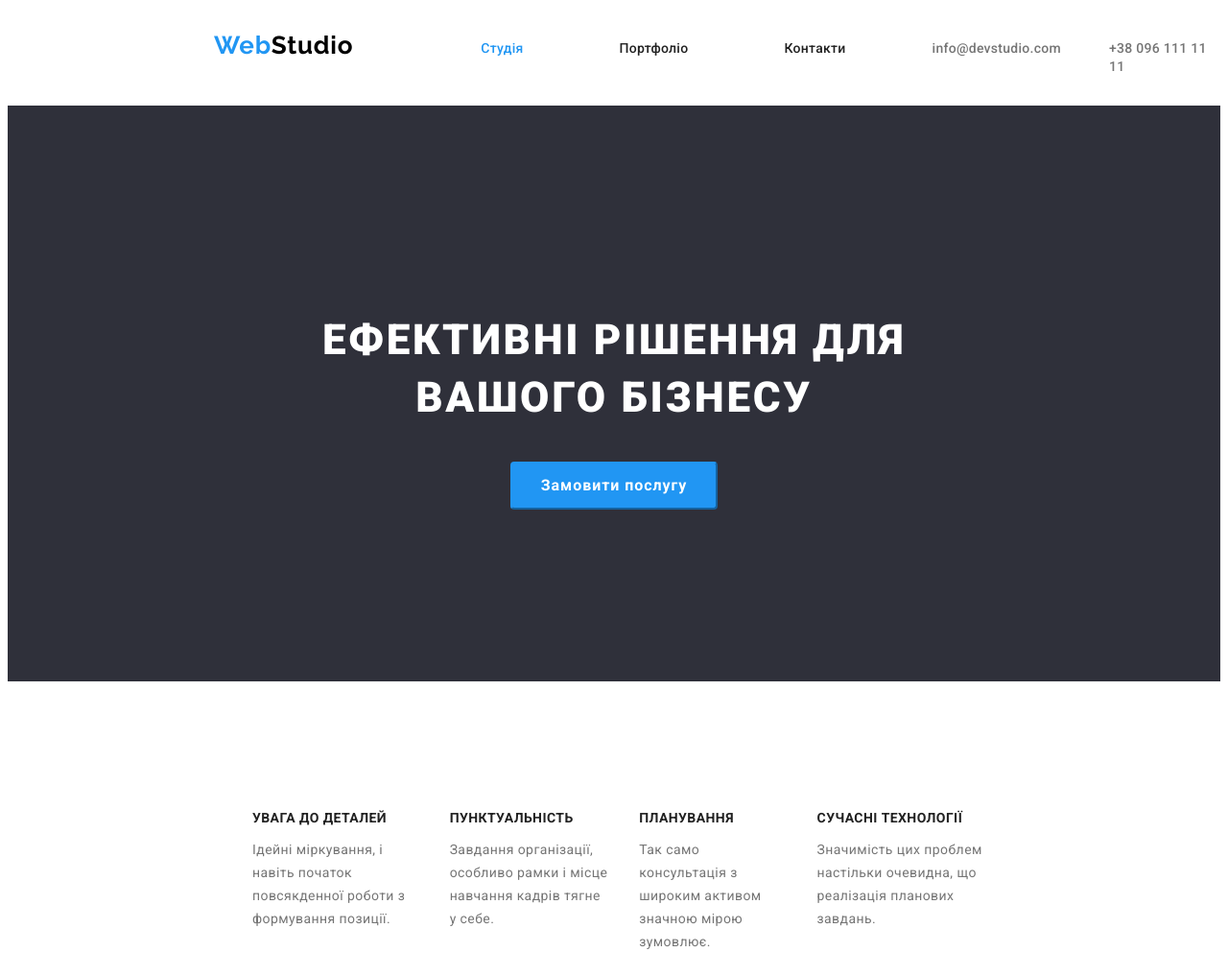
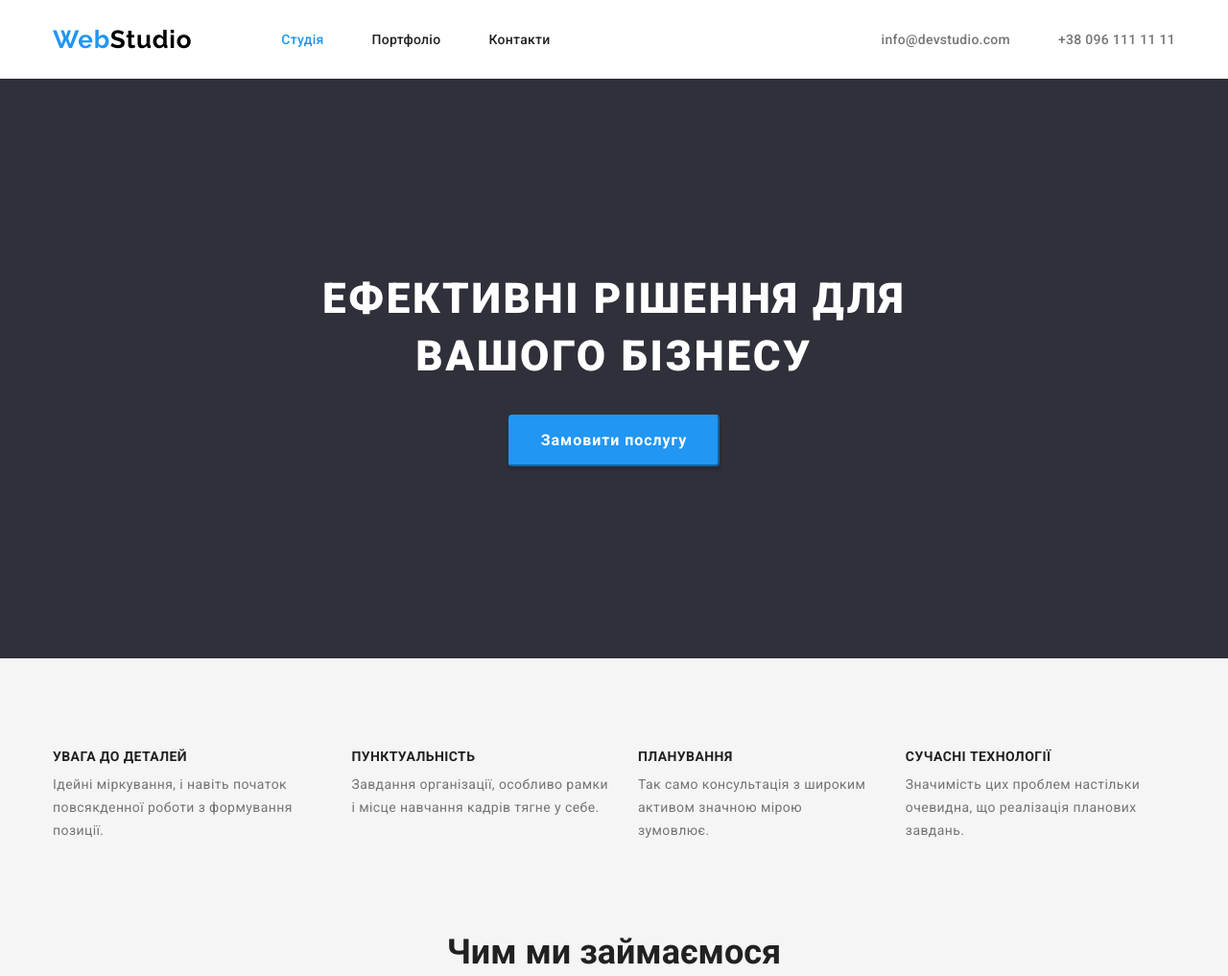
Before and after one commit to swcAlexander/goit-markup-hw-02, a plain HTML site: page index.html in a window 1280 px wide. Shown: the top 1017 px of the page at 96% size. Drawn offline with nearby package versions, Linux system fonts and the light colour scheme.

Commit message:
Задає стилі для флекс-боксу на першій сторінці

```diff
--- a/css/style.css
+++ b/css/style.css
@@ -2,23 +2,27 @@
   --primary-text-color: #757575;
   --secondery-text-color: #ffffff;
   --title-text-color: #212121;
+  --primary-white-color: #f5f5f5;
+  --secondery-white-color: #f5f4fa;
   --accent-color: #2196f3;
-  --primary-while-color: #fff;
-  --secondery-while-color: #2f303a;
-  --third-while-color: #f5f4fa;
+  --accent-background-color: #2f303a;
   --border-color: #eeeeee;
 }
 
 body {
-  background-color: var(--primary-while-color);
+  background-color: var(--primary-white-color);
   color: var(--primary-text-color);
 
   font-family: Roboto, sans-serif;
   letter-spacing: 0, 03em;
 }
 
+h1, h2, h3, ul, p {
+  margin: 0;
+  padding: 0;
+}
+
 .header {
-  width: auto;
   background-color: var(--secondery-text-color);
 }
 
@@ -34,18 +38,33 @@ body {
   height: 1px;
   margin: -1px;
 }
+.container {
+  display: flex;
+  width: 1200px;
+  margin-left: auto;
+  margin-right: auto;
+  padding-left: 15px;
+  padding-right: 15px;
+}
+
+.container-margin {
+  margin-top: 94px;
+}
 
 .logo {
+  margin-top: auto;
+  margin-bottom: auto;
+
   font-family: Raleway, sans-serif;
   font-weight: 700;
   font-size: 26px;
   line-height: 1.1923;
   letter-spacing: 0.03em;
   text-decoration: none;
-  margin: 24px 43px 24px 215px;
 }
 
 .logo-second {
+  margin: auto;
   color: #000000;
 }
 
@@ -57,29 +76,41 @@ body {
 }
 
 .header-nav-menu {
-  margin: 32px auto;
+  margin-left: 93px;
+  padding-top: 32px;
+  padding-bottom: 32px;
 }
 
 .header-nav-menu a {
+  padding-top: 32px;
+  padding-bottom: 32px;
+
   color: var(--title-text-color);
   font-weight: 500;
   font-size: 14px;
   line-height: 1.14;
   letter-spacing: 0.02em;
+}
+
+.header-nav-contacts > li + li,
+.header-nav-menu > li + li {
   margin-left: 50px;
-  margin-right: 50px;
 }
 
 .header-nav-contacts {
-  margin: 32px auto;
+  margin-left: auto;
+  padding-top: 32px;
+  padding-bottom: 32px;
+
 }
 .header-nav-contacts a {
-  color: var(--primary-text-color);
+
+
   font-weight: 500;
   font-size: 14px;
   line-height: 1.14;
   letter-spacing: 0.02em;
-  margin-right: 50px;
+  color: var(--primary-text-color);
 }
 
 .logo-first,
@@ -92,85 +123,81 @@ body {
 }
 
 .hiro-section {
-  background-color: var(--secondery-while-color);
-  width: 100%;
-  height: 600px;
-
   display: flex;
   flex-direction: column;
   justify-content: center;
+  width: 100%;
+  padding-top: 200px;
+  padding-bottom: 200px;
+
+  background-color: var(--accent-background-color);
 }
 
 .hiro-title {
+  margin-bottom: 30px;
+
+  color: var(--secondery-text-color);
+
   font-weight: 900;
   font-size: 44px;
   line-height: 1.36;
   text-align: center;
   letter-spacing: 0.06em;
+
   text-transform: uppercase;
-  color: var(--secondery-text-color);
 }
 
 .hiro-button {
-  width: 216px;
-  height: 50px;
   margin: 0 auto;
+  padding: 10px 32px;
+
+  background-color: var(--accent-color);
+  color: var(--secondery-text-color);
+
+  border-radius: 4px;
+  box-shadow: 0px 4px 4px rgba(0, 0, 0, 0.15);
+  border-color: var(--accent-color);
 
   font-family: Roboto, sans-serif;
   font-weight: 700;
   font-size: 16px;
   line-height: 1.88;
   letter-spacing: 0.06em;
-
-  background-color: var(--accent-color);
-  color: var(--secondery-text-color);
-
-  border-radius: 4px;
-  border-color: var(--accent-color);
 }
 
-.skills-section,
 .team-section,
 .work-section,
 .portfolio-section {
   display: flex;
   flex-direction: column;
   justify-content: center;
-  padding-top: 94px;
-}
-
-.team-section,
-.work-section {
-  padding-bottom: 94px;
-}
-.skills-section {
-  padding-left: 215px;
-  padding-right: 215px;
 }
 
 .section-title {
+  margin-bottom: 50px;
+
   color: var(--title-text-color);
   font-size: 36px;
   line-height: 1.16;
   text-align: center;
-  padding-bottom: 50px;
 }
 
-.skills-section-list {
+
+.skills-section-list,
+.work-section-list,
+.team-list {
   display: flex;
 }
 
-.skills-section-list li {
-  margin-right: 30px;
-  margin-top: 10px;
-}
+.skills-title {
+  margin-bottom: 10px;
 
-.skills-title {
+  color: var(--title-text-color);
   font-size: 14px;
   line-height: 1.1428;
   letter-spacing: 0.03em;
+
   text-transform: uppercase;
-  color: var(--title-text-color);
 }
 
 .skills-section-list p {
@@ -179,50 +206,45 @@ body {
   letter-spacing: 0.03em;
 }
 
-.work-section-list {
-  text-align: center;
-  display: flex;
-  margin: 0 auto;
-}
-
-.work-section-list a {
-  margin-right: 30px;
+.skills-section-list li + li,
+.work-section-list li + li,
+.team-list li + li {
+  margin-left: 30px;
 }
 
 .team-section {
-  background-color: var(--third-while-color);
-  padding-top: 94px;
-  padding-bottom: 94px;
-}
-
-.team-list {
-  display: flex;
-  justify-content: center;
+  background-color: var(--third-white-color);
 }
 
 .team-list li {
-  margin-right: 30px;
   background-color: var(--secondery-text-color);
 }
 .team-title {
+  margin-top: 30px;
+  margin-bottom: 10px;
+
+  text-align: center;
+
+  color: var(--title-text-color);
   font-weight: 500;
   font-size: 16px;
   line-height: 1.18;
-  text-align: center;
   letter-spacing: 0.03em;
-  color: var(--title-text-color);
+
 }
 .team-text {
+  margin-bottom: 30px;
+  text-align: center;
+
   font-size: 16px;
   line-height: 1.18;
-  text-align: center;
   letter-spacing: 0.03em;
 }
 
 .button-list {
   display: flex;
   justify-content: center;
-  background-color: var(--primary-while-color);
+  background-color: var(--primary-white-color);
 }
 
 .button-list button:hover,
@@ -234,11 +256,11 @@ body {
   height: 38px;
   margin-right: 8px;
   padding: 6px 22px;
-  background: var(--third-while-color);
+  background: var(--third-white-color);
   box-shadow: 0px 3px 1px rgba(0, 0, 0, 0.1), 0px 1px 2px rgba(0, 0, 0, 0.08),
     0px 2px 2px rgba(0, 0, 0, 0.12);
   border-radius: 4px;
-  border-color: var(--third-while-color);
+  border-color: var(--third-white-color);
 
   font-family: Roboto, sans-serif;
   font-weight: 500;
@@ -287,7 +309,7 @@ body {
 }
 
 .footer {
-  background-color: var(--secondery-while-color);
+  background-color: var(--accent-background-color);
   padding-top: 60px;
   padding-bottom: 60px;
   width: 100%;
--- a/index.html
+++ b/index.html
@@ -5,18 +5,16 @@
     <meta http-equiv="X-UA-Compatible" content="IE=edge" />
     <meta name="viewport" content="width=device-width, initial-scale=1.0" />
     <title>Document</title>
+    <link href="https://fonts.googleapis.com/css2?family=Raleway:wght@700&family=Roboto:wght@400;500;700;900&display=swap" rel="stylesheet" />
+    <link rel="stylesheet" href="https://cdnjs.cloudflare.com/ajax/libs/modern-normalize/1.1.0/modern-normalize.min.css">
     <link rel="stylesheet" href="./css/style.css" />
-    <link
-      href="https://fonts.googleapis.com/css2?family=Raleway:wght@700&family=Roboto:wght@400;500;700;900&display=swap"
-      rel="stylesheet" />
+
   </head>
   <body>
     <header class="header">
+      <div class="container">
         <nav class="header-nav">
-        <a href="./index.html" class="logo"
-          ><span class="logo-first">Web</span
-          ><span class="logo-second">Studio</span></a
-        >
+          <a href="./index.html" class="logo"><span class="logo-first">Web</span><span class="logo-second">Studio</span></a>
           <ul class="header-nav-menu list">
             <li><a href="./index.html" class="list current">Студія</a></li>
             <li><a href="./pages/portfolio.html" class="list">Портфоліо</a></li>
@@ -31,6 +29,7 @@
           </li>
           <li><a href="tel:+380961111111" class="list">+38 096 111 11 11</a></li>
         </ul>
+      </div>
     </header>
 
     <main>
@@ -41,6 +40,7 @@
         </h1>
         <button type="button" class="hiro-button">Замовити послугу</button>
       </section>
+      <div class="container container-margin">
         <section class="skills-section">
           <!--Цей заголовок сховається-->
           <h2 class="hidden">Як ми працюємо</h2>
@@ -75,6 +75,8 @@
             </li>
           </ul>
         </section>
+      </div>
+      <div class="container container-margin">
         <section class="work-section">
           <h2 class="section-title">Чим ми займаємося</h2>
           <ul class="work-section-list list">
@@ -95,49 +97,36 @@
             </li>
           </ul>
         </section>
+      </div>
+      <div class="container container-margin">
         <section class="team-section">
           <h2 class="section-title">Наша команда</h2>
           <ul class="team-list list">
             <li>
-            <img
-              src="./images/igor.jpg"
-              alt="фото Ігоря Дем'яненка"
-              width="270"
-              height="260" />
+              <img src="./images/igor.jpg" alt="фото Ігоря Дем'яненка" width="270" height="260" />
               <h3 class="team-title">Ігор Дем'яненко</h3>
               <p class="team-text">Product Designer</p>
             </li>
             <li>
-            <img
-              src="./images/olga.jpg"
-              alt="фото Ольги Рєпіної"
-              width="270"
-              height="260" />
+              <img src="./images/olga.jpg" alt="фото Ольги Рєпіної" width="270" height="260" />
               <h3 class="team-title">Ольга Рєпіна</h3>
               <p class="team-text">Frontend Developer</p>
             </li>
             <li>
-            <img
-              src="./images/nicolay.jpg"
-              alt="фото Миколи Тарасова"
-              width="270"
-              height="260" />
+              <img src="./images/nicolay.jpg" alt="фото Миколи Тарасова" width="270" height="260" />
               <h3 class="team-title">Микола Тарасов</h3>
               <p class="team-text">Marketing</p>
             </li>
             <li>
-            <img
-              src="./images/myhail.jpg"
-              alt="фото Михайла Єрмакова"
-              width="270"
-              height="260" />
+              <img src="./images/myhail.jpg" alt="фото Михайла Єрмакова" width="270" height="260" />
               <h3 class="team-title">Михайло Єрмаков</h3>
               <p class="team-text">UI Designer</p>
             </li>
           </ul>
         </section>
+      </div>
     </main>
-    <footer class="footer">
+    <footer class="footer container-margin">
       <div>
         <a href="/" class="footer-logo list"
           ><span class="logo-first">Web</span
```
Also changed, not shown: pages/portfolio.html (+3 -3 lines). Lines whose indentation alone changed are shown as unchanged.
